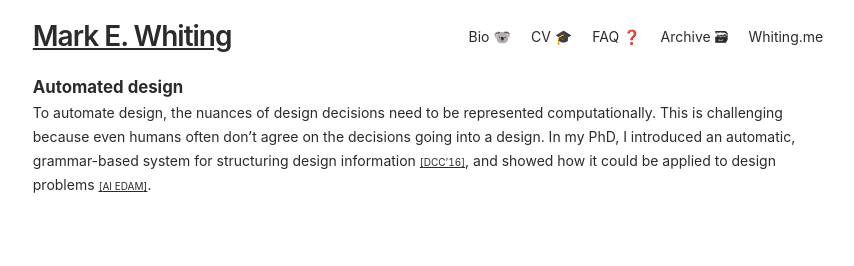
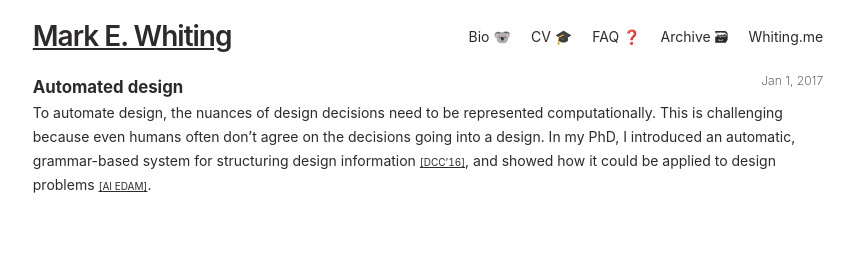
Before and after one commit to markwhiting/Whiting.me, a Jekyll site: the page built from _posts/2017-01-01-automated-design.markdown, in a window 1280 px wide. Shown: the top 266 px of the page, without its empty margins (212-1066 px from the left). Built offline with Jekyll 4.4.1, drawn with Linux system fonts in a browser that asks for light colours.

Commit message:
Added date to posts.

```diff
--- a/_layouts/post.html
+++ b/_layouts/post.html
@@ -8,12 +8,8 @@ layout: default
   itemtype="http://schema.org/BlogPosting"
 >
   <header class="post-header">
-    <h2 class="post-title p-name" itemprop="name headline">
-      {{ page.title | escape }}
-    </h2>
-    <!-- <p class="post-meta">
-      <time
-        class="dt-published"
+    <p class="light bottom small right post-meta">
+      <time class="dt-published"
         datetime="{{ page.date | date_to_xmlschema }}"
         itemprop="datePublished"
       >
@@ -27,7 +23,10 @@ layout: default
         }}</span></span
       >
       {%- endif -%}
-    </p> -->
+    </p>
+    <h2 class="post-title p-name" itemprop="name headline">
+      {{ page.title | escape }}
+    </h2>
   </header>
 
   <div class="post-content e-content" itemprop="articleBody">{{ content }}</div>
```
